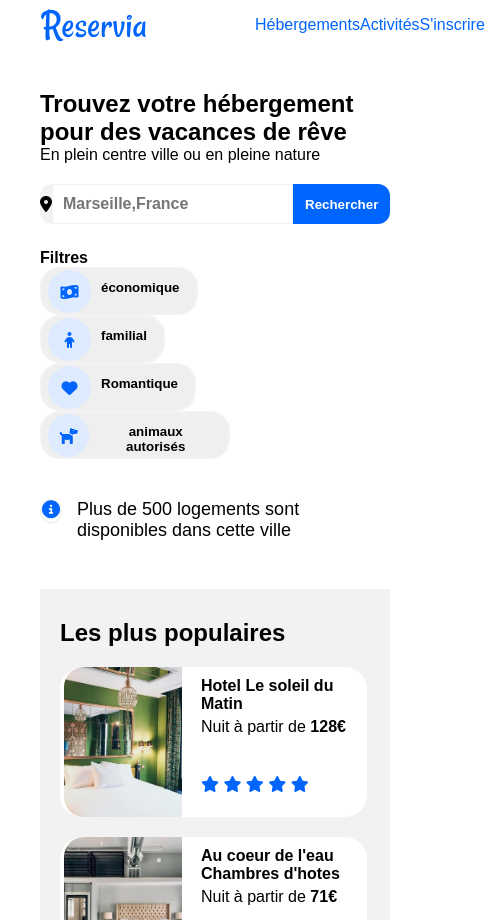
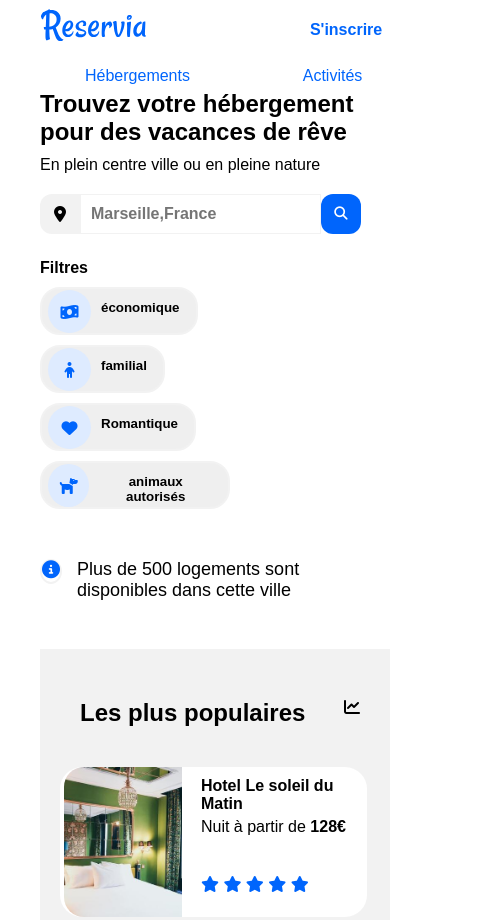
Before and after one commit to mehdivitch/MehdiSidki-2-21032021, a plain HTML site: page index.html in a window 390 px wide. Shown: the top 920 px of the page, 485 px wide, since content can reach past the window. Drawn offline with Linux system fonts and the light colour scheme.

Commit message:
finition version 1

```diff
--- a/index.html
+++ b/index.html
@@ -16,14 +16,11 @@
 
         <nav class="navbar">
 
-            <ul>
-
-                <li> <a href="#"> Hébergements</a> </li>
-                <li> <a href="#"> Activités </a> </li>
-                <li> <a href="#"> S'inscrire </a></li>
-            </ul>
+            <a  class="heb" href="#"> Hébergements</a>
+            <a  class="act" href="#"> Activités </a>
 
         </nav>
+         <a class="ins" href="#"> S'inscrire </a>
 
     </header>
 
@@ -41,7 +38,11 @@
                     <i class="fas fa-map-marker-alt"></i>
                 </div>
                 <input class="search" type="text" placeholder="Marseille,France">
-                <button class="rechercher" type="submit">Rechercher
+                <button class="rechercher" type="submit">Rechercher </button>
+                    <button class="rechercher2" type="submit">
+                    <i class="fas fa-search" aria-hidden="true">
+
+                    </i>
 
                 </button>
             </div>
@@ -225,10 +226,15 @@
 
             <section class="blocktwo">
 
+            <div class="populaire">
 
                 <h2>Les plus populaires </h2>
 
+            <i class="fas fa-chart-line" aria-hidden="true"></i>
+
+            </div>
                 <div class="maintwo">
+
 
                     <a href="#" class="card2">
                         <figure>
--- a/styles.css
+++ b/styles.css
@@ -4,6 +4,7 @@
         text-decoration: none;
         margin:0px;
         padding:0px;
+        text-decoration: none;
     }
 
     header,main{
@@ -28,21 +29,38 @@ header{
 }
 
 .navbar {
-    width: 50%;
+
+    display: flex;
+    margin-right: 90px;
 }
 
-.navbar ul  {
-    display: flex;
-   align-items:flex-start;
-   justify-content:space-around;
-   list-style-type: none;
-   width:100%;
-}
+
 
 .navbar a{
+    padding: 20px;
+    height: 50px;
     list-style-type: none;
     text-decoration : None;
     color: #0065FC;
+}
+
+.act, .heb {
+    border-top: solid 2px transparent;
+    color: black;
+}
+
+.ins {
+    height: 50px;
+    border-top: solid 2px transparent;
+    color: #0065FC;
+    font-weight: bold;
+    position: absolute;
+    right: 2%;
+    display: flex;
+    justify-content: center;
+    align-items: center;
+    margin-top: 4px;
+    text-decoration: none;
 }
 
 .filtres{
@@ -61,7 +79,7 @@ header{
 }
 
 h1{
-    margin-bottom: 0px;
+    margin-bottom: 10px;
     font-weight: 800;
 }
 h3{
@@ -138,6 +156,11 @@ cursor: pointer;
     border-right: solid #F2F2F2 2px;
     border-left: solid  #F2F2F2 2px;
     border-radius: 20px;
+    cursor: pointer;
+}
+.body a{
+    cursor: pointer;
+    color: -webkit-link;
 }
 .informations{
     display: flex;
@@ -156,6 +179,7 @@ cursor: pointer;
 
     margin-right: 15px;
 }
+
 
 .blockprincipal{
     max-width: 100%;
@@ -252,6 +276,14 @@ cursor: pointer;
     margin-top: 5%;
     margin-bottom:0% ;
 }
+.populaire {
+    display: flex;
+    justify-content: space-between;
+    margin: 20px;
+}
+.populaire i{
+    margin-top: 30px;
+}
 
 .mainhree{
     display: flex;
@@ -324,7 +356,10 @@ cursor: pointer;
     font-weight: 800;
     margin: 30px 0 30px 0px;
     text-decoration: none;
-
+    margin-top: 40px;
+}
+.blockone a{
+    text-decoration: none;
 }
 .blockone h2{
     margin-left: 30px;
@@ -471,8 +506,11 @@ footer a{
     color: black;
 }
 
-
-
+@media screen and (max-width: 2500px){
+    .rechercher2{
+        display: none;
+    }
+}
 @media screen and (max-width: 1020px){
 
 .blockprincipal {
@@ -481,9 +519,7 @@ footer a{
     flex-direction: column-reverse;
 }
 
-div{
-    display: block;
-}
+
 
 .blockone {
     width: 100%;
@@ -525,16 +561,17 @@ div{
 
 footer {
     height: 250px;
+
 }
+
 }
+
 
 
 
 @media screen and (max-width: 645px){
 
-    body div{
-        display: block;
-    }
+
 
  .blockprincipal{
     margin: 20px 0px 20px 0px;
@@ -542,17 +579,23 @@ footer {
 .mainone a{
     width: 96%;
     margin: 0;
+    margin-bottom: 10px;
 }
 .maintwo a {
     width: 96%;
     margin:0;
     margin-bottom: 20px;
 }
+.mainthree a{
+    margin-bottom: 10px;
+}
 .card2 figure{
     width: 96%;
     margin:0;
 }
-
+.blockone h2{
+    margin-bottom: 20px;
+}
 .blocktwo{
     border-radius: 0;
     margin-left: 0;
@@ -580,3 +623,50 @@ footer ul {
     padding: O;
 }
 }
+@media screen and (max-width: 500px){
+    .act, .heb {
+        display: flex;
+        justify-content: center;
+        width: 50%;
+        align-items: center;
+    }
+    nav {
+        position: absolute;
+        top: 50px;
+        width: 100%;
+        height: 50px;
+        margin-bottom: 20px;
+    }
+.rechercher2 {
+    width: 40px;
+    color: white;
+    background-color: #0065FC;
+    border-bottom-right-radius: 12px;
+    border-top-right-radius: 12px;
+    display: flex;
+    justify-content: center;
+    align-items: center;
+    border-bottom-left-radius: 12px;
+    border-top-left-radius: 12px;
+    border: none;
+    cursor: pointer;
+
+}
+.rechercher{
+    display: none;
+}
+
+.h1{
+    margin-top: 20px;
+    margin-bottom: 20px;
+}
+.iconesandtexts{
+    margin-bottom: 10px;
+}
+.titrefiltres{
+    margin-bottom: 10px;
+}
+
+
+
+}
```
